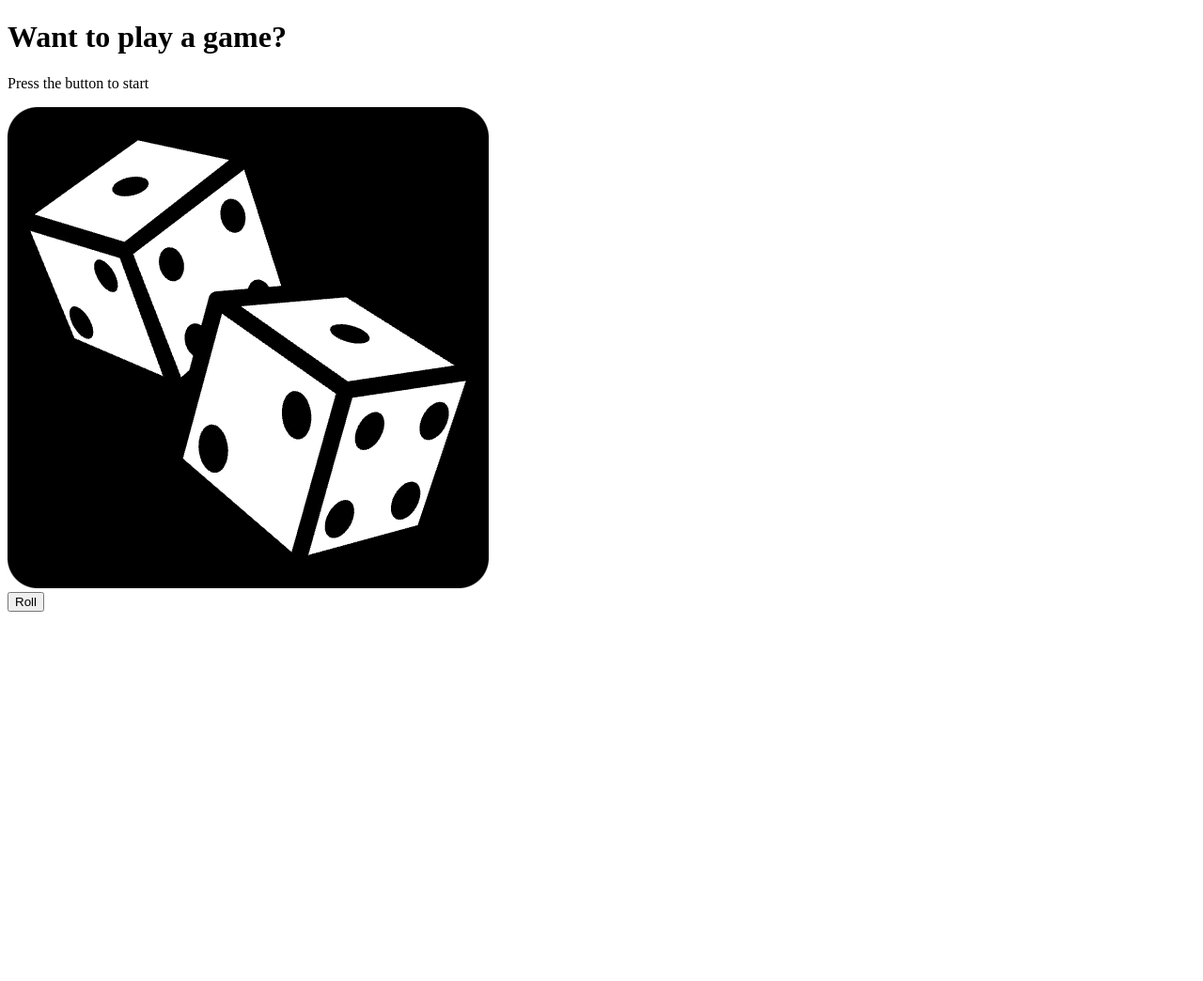
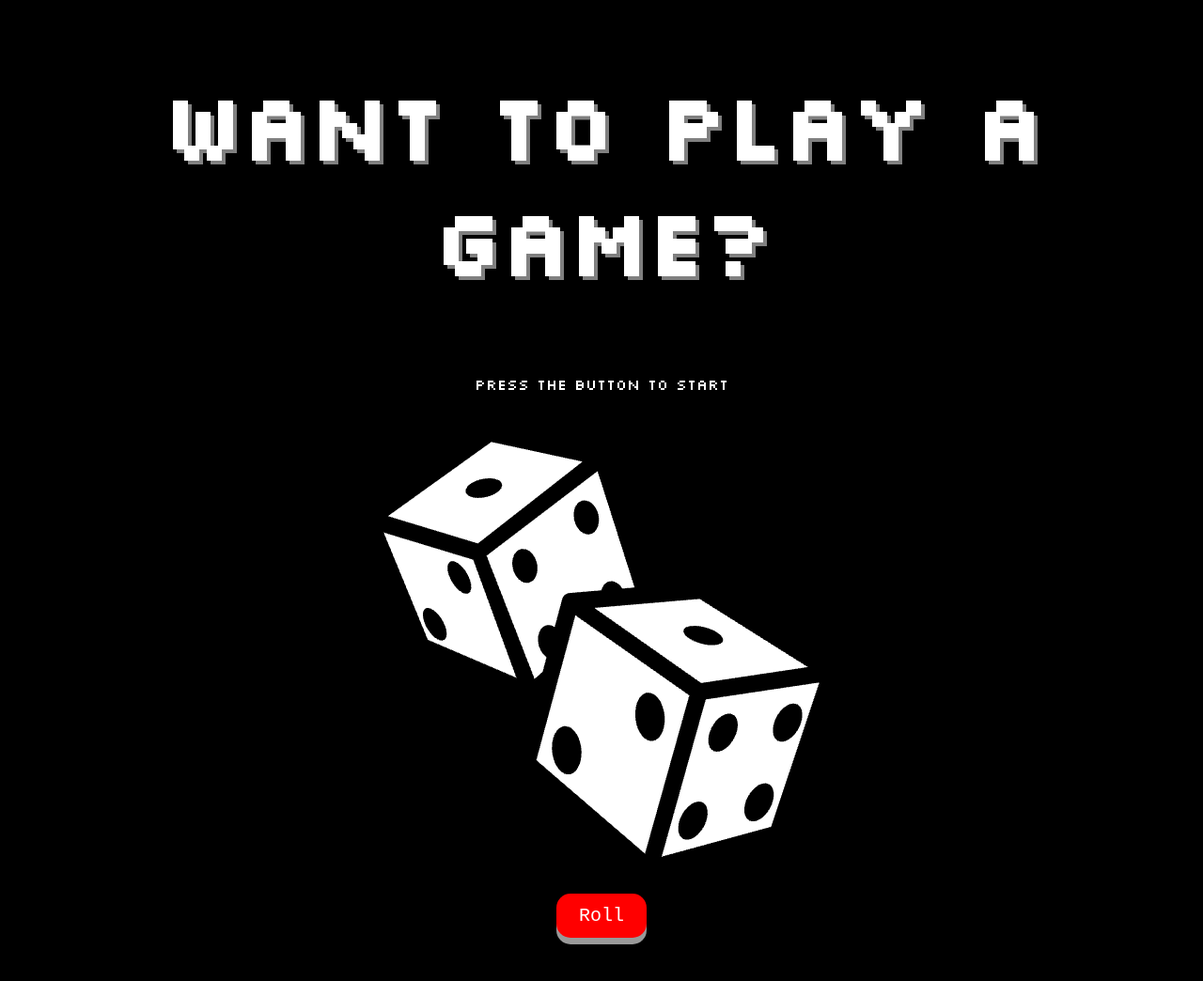
Before and after one commit to skyoon26/dice-game, a plain HTML site: page index.html in a window 1280 px wide. Shown: the whole page at 94% size. Before the commit the page ends 800 px from the top, so only its background shows below. Drawn offline with Linux system fonts and the light colour scheme.

Commit message:
Add Google font and CSS stylesheet to enhance typography and overall styling

```diff
--- a/index.html
+++ b/index.html
@@ -4,14 +4,21 @@
   <meta charset="UTF-8">
   <meta name="viewport" content="width=device-width, initial-scale=1.0">
   <title>Dice Game</title>
+  <link rel="stylesheet" href="style.css"/>
+  <link rel="preconnect" href="https://fonts.googleapis.com">
+  <link rel="preconnect" href="https://fonts.gstatic.com" crossorigin>
+  <link href="https://fonts.googleapis.com/css2?family=Silkscreen&display=swap" rel="stylesheet">
 </head>
 <body>
-  <h1>Want to play a game?</h1>
-  <p>Press the button to start</p>
-  <div class="start-image">
-    <img src="images/rolling-dices.png" />
+  <div class="container">
+    <h1>Want to play a game?</h1>
+    <p>Press the button to start</p>
+    <div class="start-image">
+      <img src="images/rolling-dices.png" />
+    </div>
+    <button>Roll</button>
   </div>
-  <button>Roll</button>
+
   <script src="index.js"></script>
 </body>
 </html>
--- a/style.css
+++ b/style.css
@@ -0,0 +1,43 @@
+body {
+  background-color: black;
+  font-family: "Silkscreen", 'Courier New', Courier, monospace;
+  color: white;
+}
+
+.container {
+  display: flex;
+  flex-direction: column;
+  justify-content: center;
+  align-items: center;
+  padding-bottom: 80px;
+}
+
+h1 {
+  font-size: 6rem;
+  text-shadow: 4px 4px grey;
+  text-align: center;
+}
+
+button {
+  font-family: 'Courier New', Courier, monospace;
+  padding: 12px 24px;
+  font-size: 20px;
+  cursor: pointer;
+  text-decoration: none;
+  outline: none;
+  color: white;
+  background-color: red;
+  border: none;
+  border-radius: 15px;
+  box-shadow: 0 7px #999;
+}
+
+button:hover {
+  background-color: darkred;
+}
+
+button:active {
+  background-color: darkred;
+  box-shadow: 0 3px #666;
+  transform: translateY(4px);
+}
```
